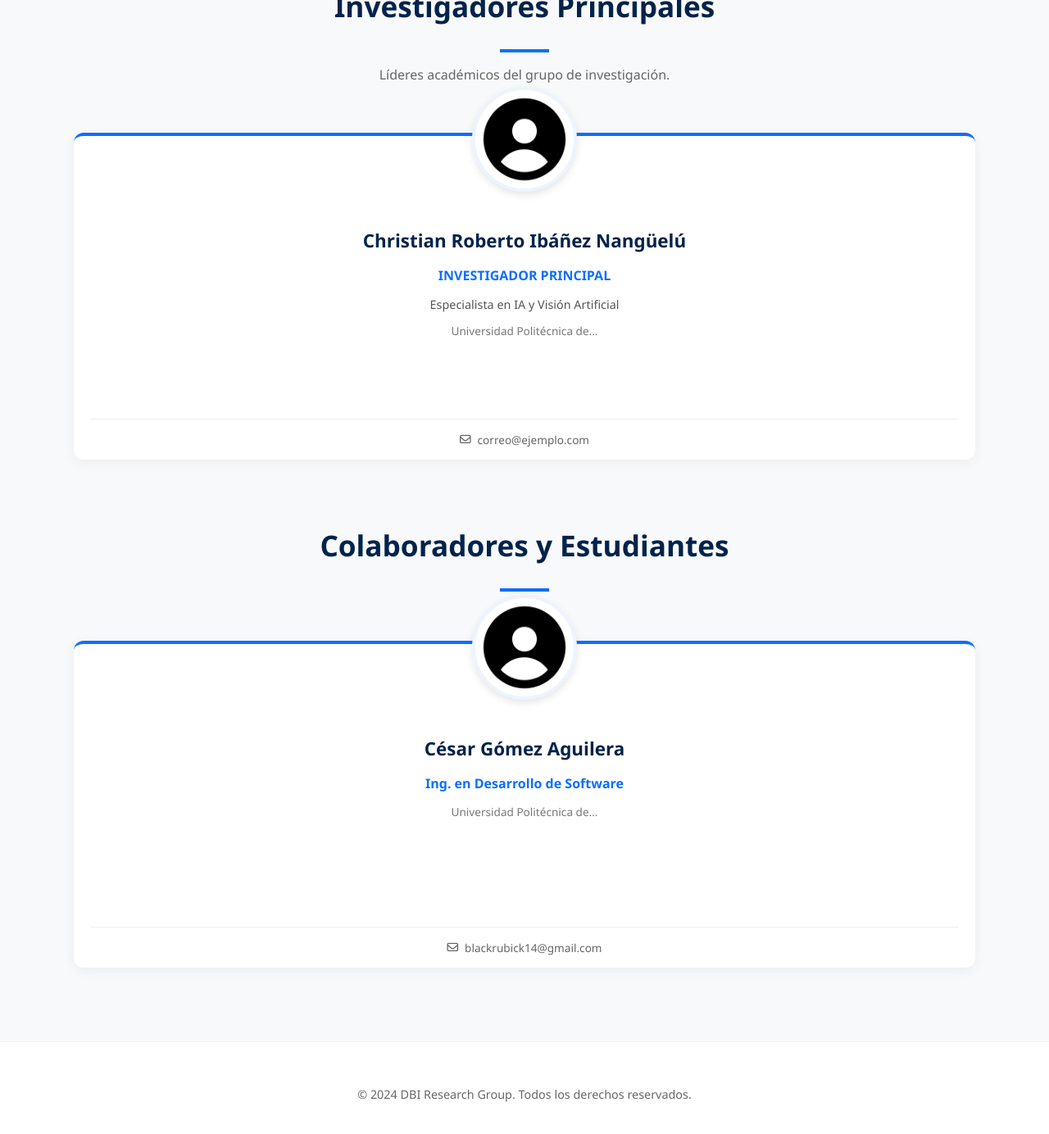
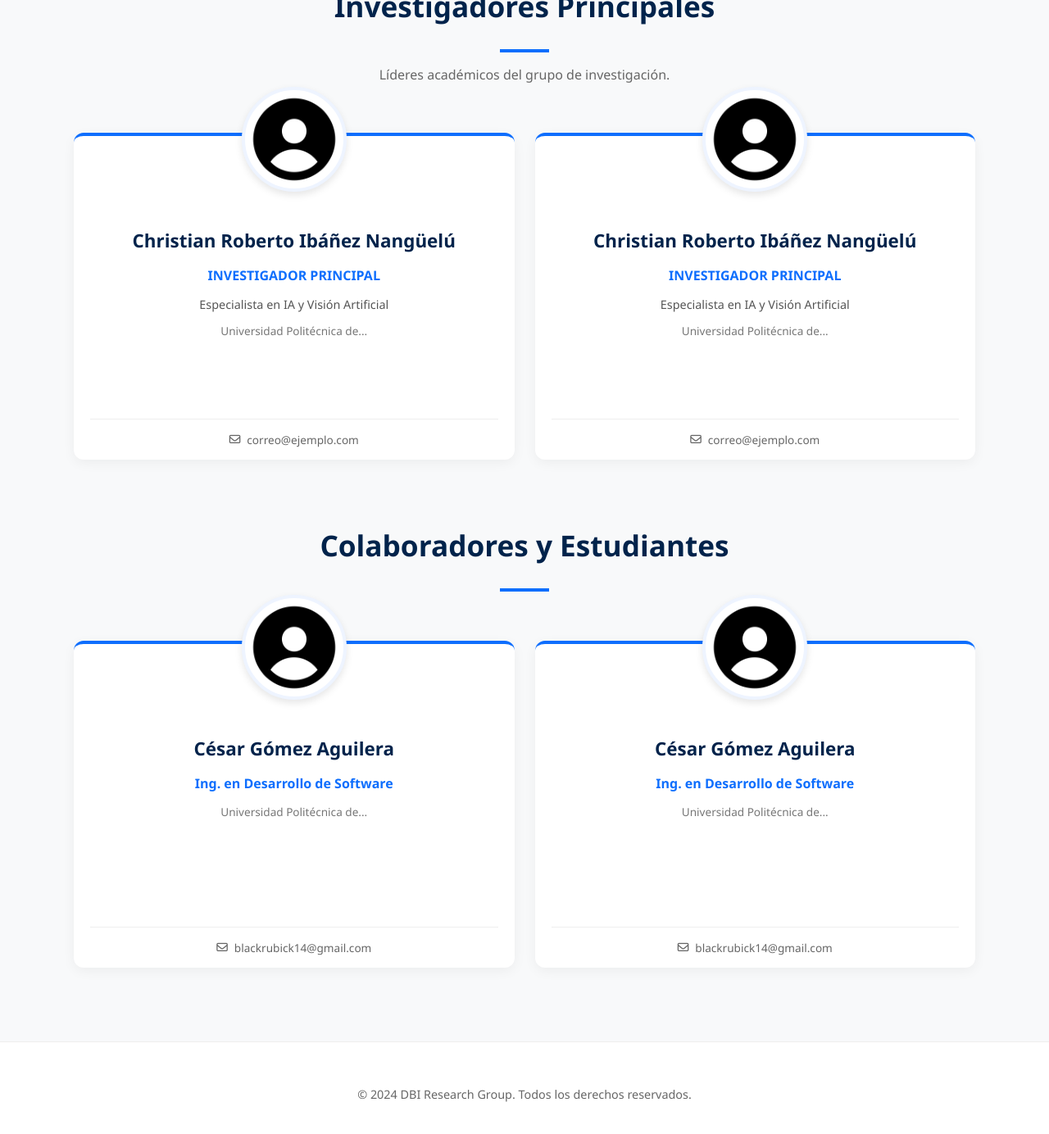
Before and after one commit to cribnez/dbi-research-web, a Jekyll site: the page built from equipo.md, in a window 1280 px wide and 1400 px high, scrolled down 408 px. Shown: the top 1384 px of the window at 82% size. Built offline with Jekyll 4.4.1, drawn with Linux system fonts in a browser that asks for light colours.

Commit message:
Update equipo.yml

```diff
--- a/_data/equipo.yml
+++ b/_data/equipo.yml
@@ -1,4 +1,11 @@
 investigadores:
+  - nombre: "Christian Roberto Ibáñez Nangüelú"
+    rol: "Investigador Principal"
+    especialidad: "Especialista en IA y Visión Artificial"
+    institucion: "Universidad Politécnica de..."
+    email: "correo@ejemplo.com"
+    foto: "/assets/img/usuario.png"
+
   - nombre: "Christian Roberto Ibáñez Nangüelú"
     rol: "Investigador Principal"
     especialidad: "Especialista en IA y Visión Artificial"
@@ -13,3 +20,9 @@ alumnos:
     institucion: "Universidad Politécnica de..."
     email: "blackrubick14@gmail.com"
     foto: "/assets/img/usuario.png"
+  - nombre: "César Gómez Aguilera"
+    rol: "Ing. en Desarrollo de Software"
+    especialidad: "Estudiante de Ingeniería"
+    institucion: "Universidad Politécnica de..."
+    email: "blackrubick14@gmail.com"
+    foto: "/assets/img/usuario.png"
```
